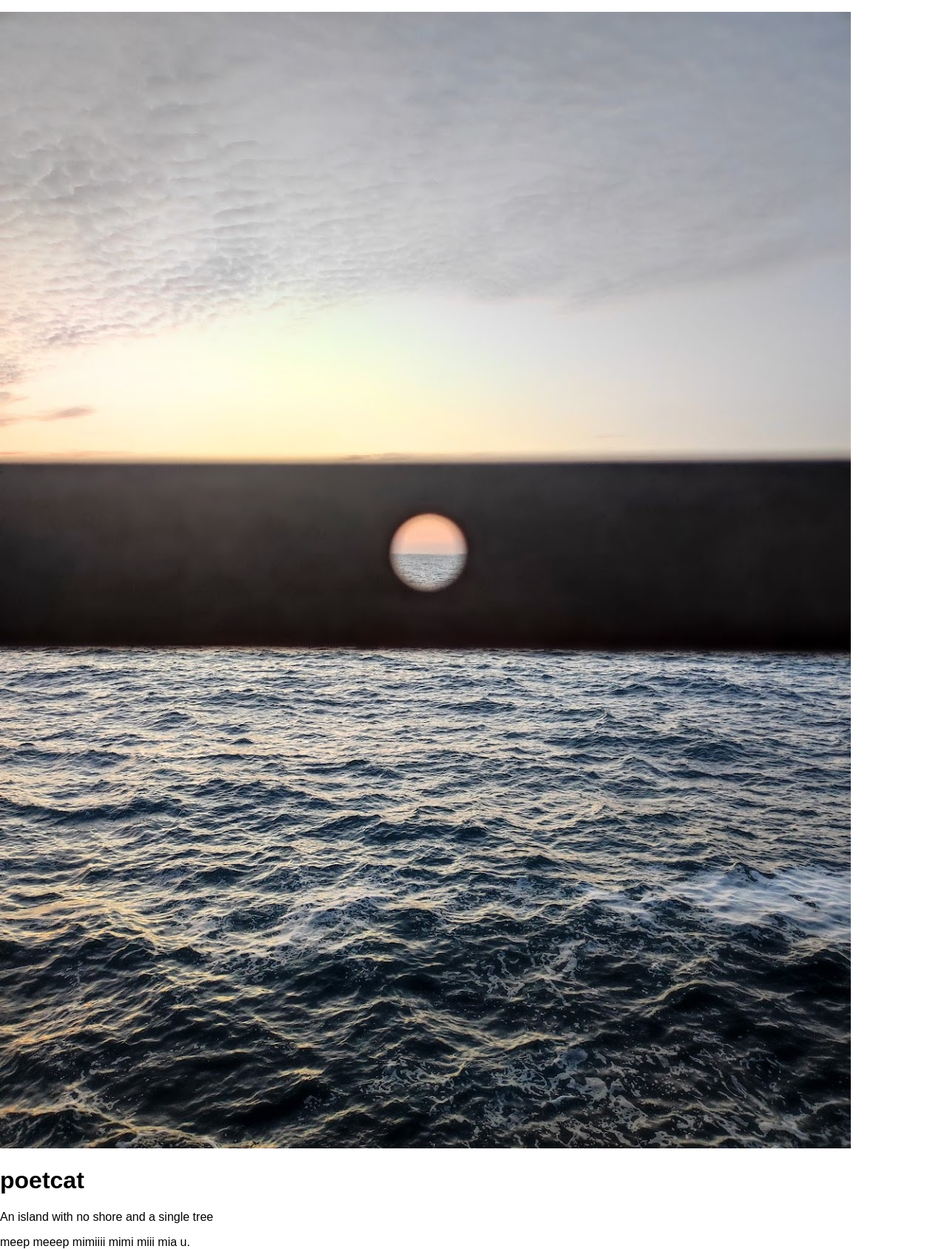
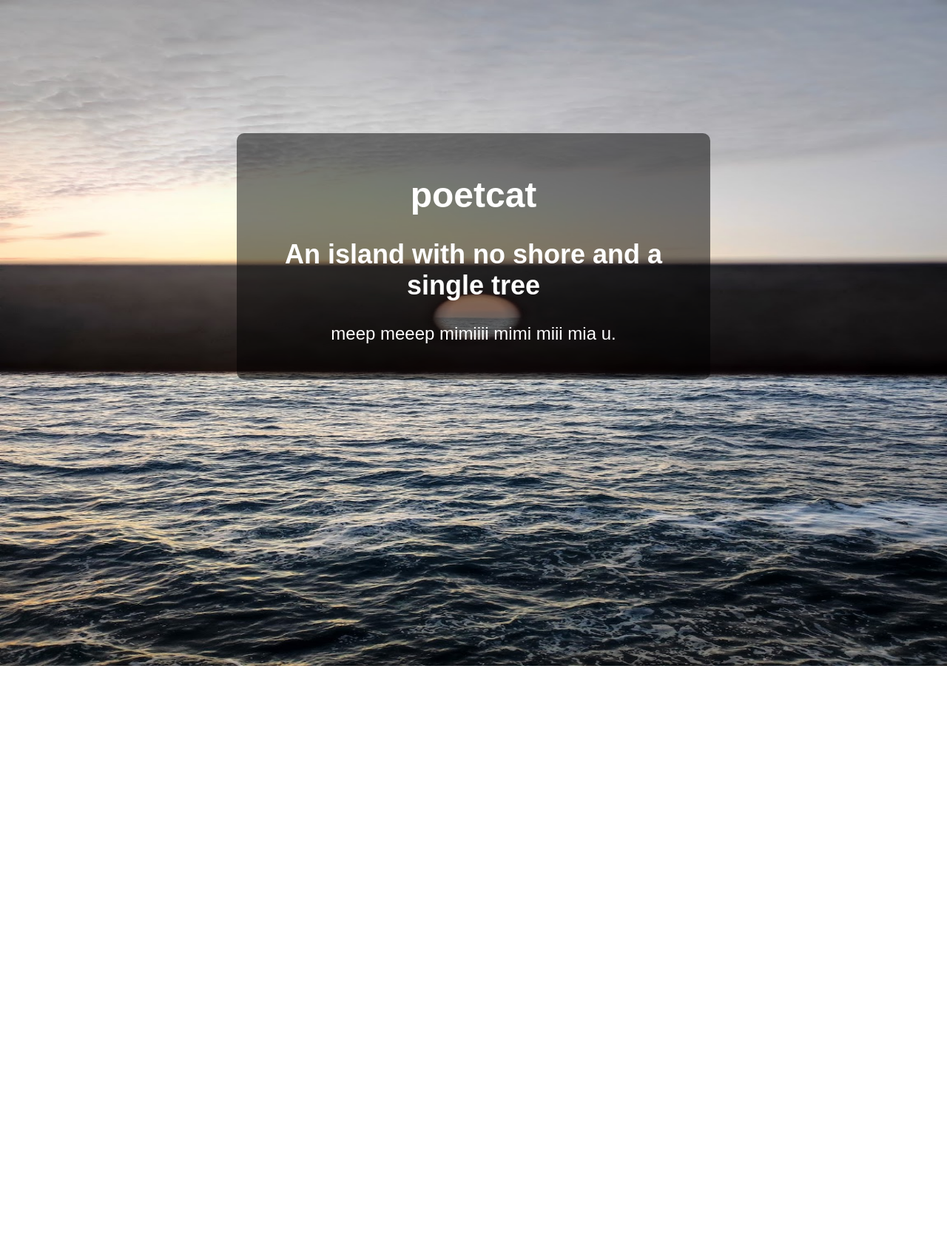
Before and after one commit to ilycat/ilycat.github.io, a Jekyll site: the page built from index.md, in a window 1280 px wide. Shown: the whole page at 74% size. Built offline with Jekyll 4.4.1, drawn with Linux system fonts in a browser that asks for light colours; after the commit the page ends 900 px from its top, so only the background shows below that.

Commit message:
Update index.md

```diff
--- a/index.md
+++ b/index.md
@@ -3,10 +3,14 @@
 title: ""
 ---
 
-<img src="/media/images/island.jpg" alt="Isla" class="fullscreen-image" />
+<div style="position: relative;">
 
-# poetcat
+  <img src="/media/images/island.jpg" alt="Isla vertical" class="background-image" />
 
-An island with no shore and a single tree
+  <div class="text-overlay">
+    <h1>poetcat</h1>
+    <h2>An island with no shore and a single tree</h2>
+    <p>meep meeep mimiiii mimi miii mia u.</p>
+  </div>
 
-meep meeep mimiiii mimi miii mia u.
+</div>
```
